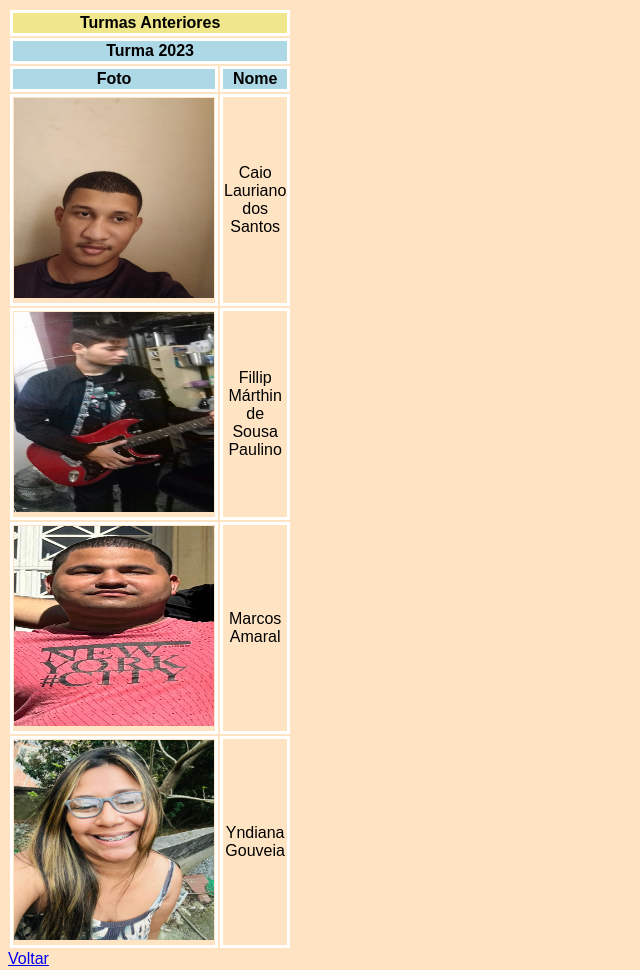
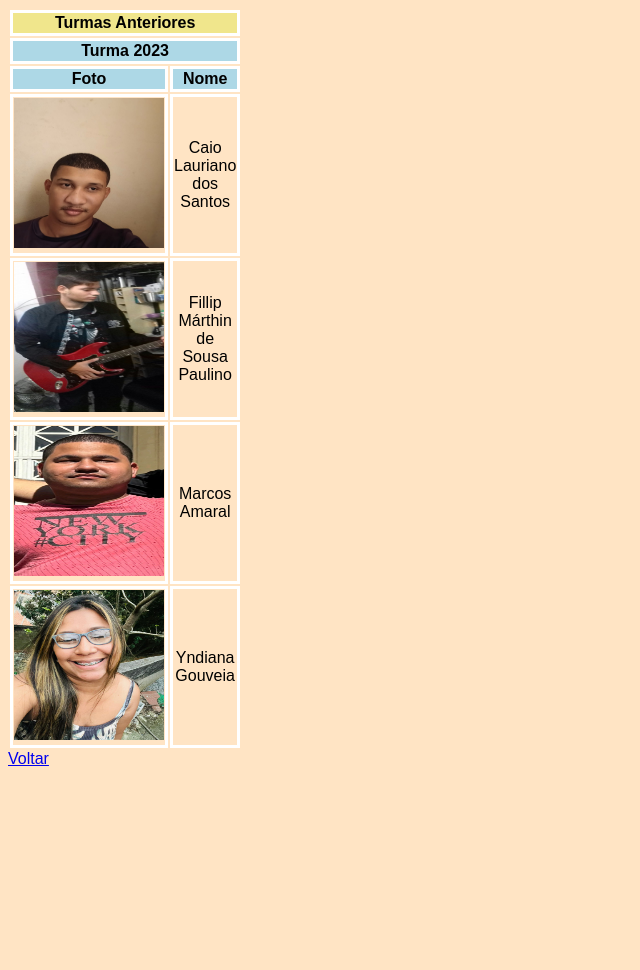
Before and after one commit to Deia764/curso-desenvolvimento-ibc, a plain HTML site: page turmasAnteriores.html in a window 1280 px wide. Shown: the whole page, without its empty margins (0-640 px from the left). After the commit the page ends 800 px from the top, so only its background shows below. Drawn offline with Linux system fonts and the light colour scheme.

Commit message:
Adjust image sizes in turmasAnteriores.html
Updated image dimensions and formatting for previous classes.

```diff
--- a/turmasAnteriores.html
+++ b/turmasAnteriores.html
@@ -25,22 +25,22 @@
 </tr>
 
 <tr>
-<td ><img src="img/Caio.jpg" alt="Caio Lauriano" width="200px" height="200px"></td>
+<td ><img src="img/Caio.jpg" alt="Caio Lauriano" width="150px" height="150px"></td>
 <td>Caio Lauriano dos Santos</td>
 </tr>
 
 <tr>
-<td><img src="img/Felipe.jpg" alt="Fillip Márthin" width="200px" height="200px"></td>
+<td><img src="img/Felipe.jpg" alt="Fillip Márthin" width="150px" height="150px"></td>
 <td>Fillip Márthin de Sousa Paulino</td>
 </tr>
 
 <tr>
-<td><img src="img/Marcos.jpg" alt="Marcos Amaral" width="200px " height="200px"></td>
+<td><img src="img/Marcos.jpg" alt="Marcos Amaral" width="150px " height="150px"></td>
 <td>Marcos Amaral</td>
 </tr>
 
 <tr>
-<td><img src="img/Yndiana.jpg" alt="Yndiana Gouveia" width="200px" height="200px"></td>
+<td><img src="img/Yndiana.jpg" alt="Yndiana Gouveia" width="150px" height="150px"></td>
 <td>Yndiana Gouveia</td>
 </tr>
 </table>
```
